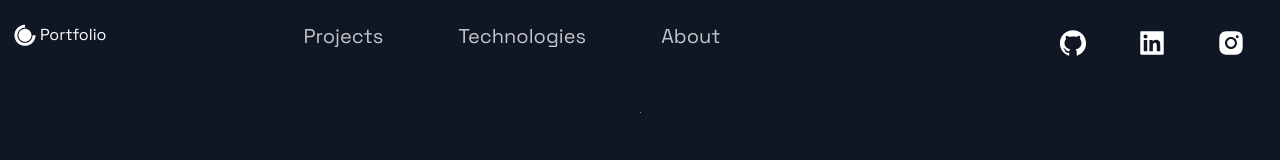
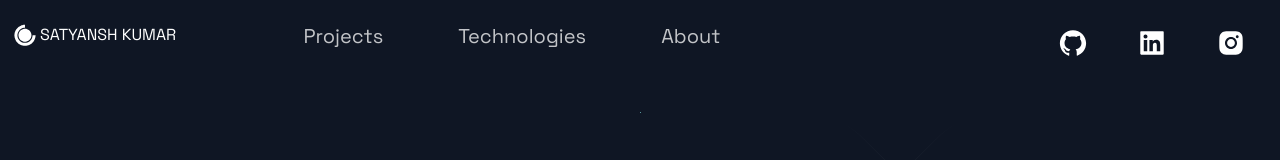
Before and after one commit to satyansh2003/portfolio, a Next.js app: page / in a window 1280 px wide. Shown: the top 160 px of the page. Built offline with nearby package versions, Linux system fonts and the light colour scheme.

Commit message:
Modified name in Header

```diff
--- a/src/components/Header/Header.js
+++ b/src/components/Header/Header.js
@@ -10,7 +10,7 @@ const Header = () =>  (
     <Div1>
       <Link href="/">
         <a style={{ display: "flex", alignItems: "center", color: 'white', marginBottom: '20px' }}>
-          <DiCssdeck size="3rem" /><Span>Portfolio</Span>
+          <DiCssdeck size="3rem" /><Span>SATYANSH KUMAR</Span>
         </a>
 
       </Link>
```
